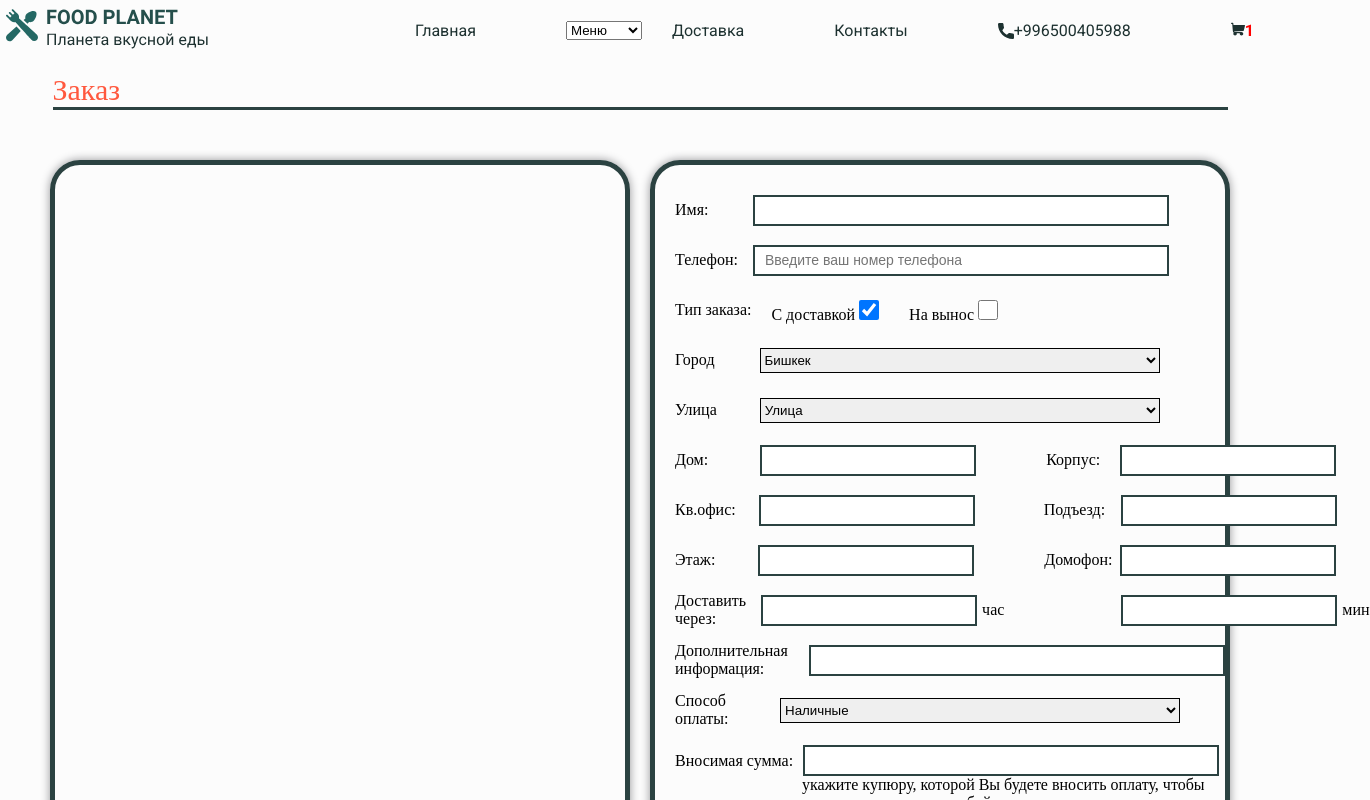
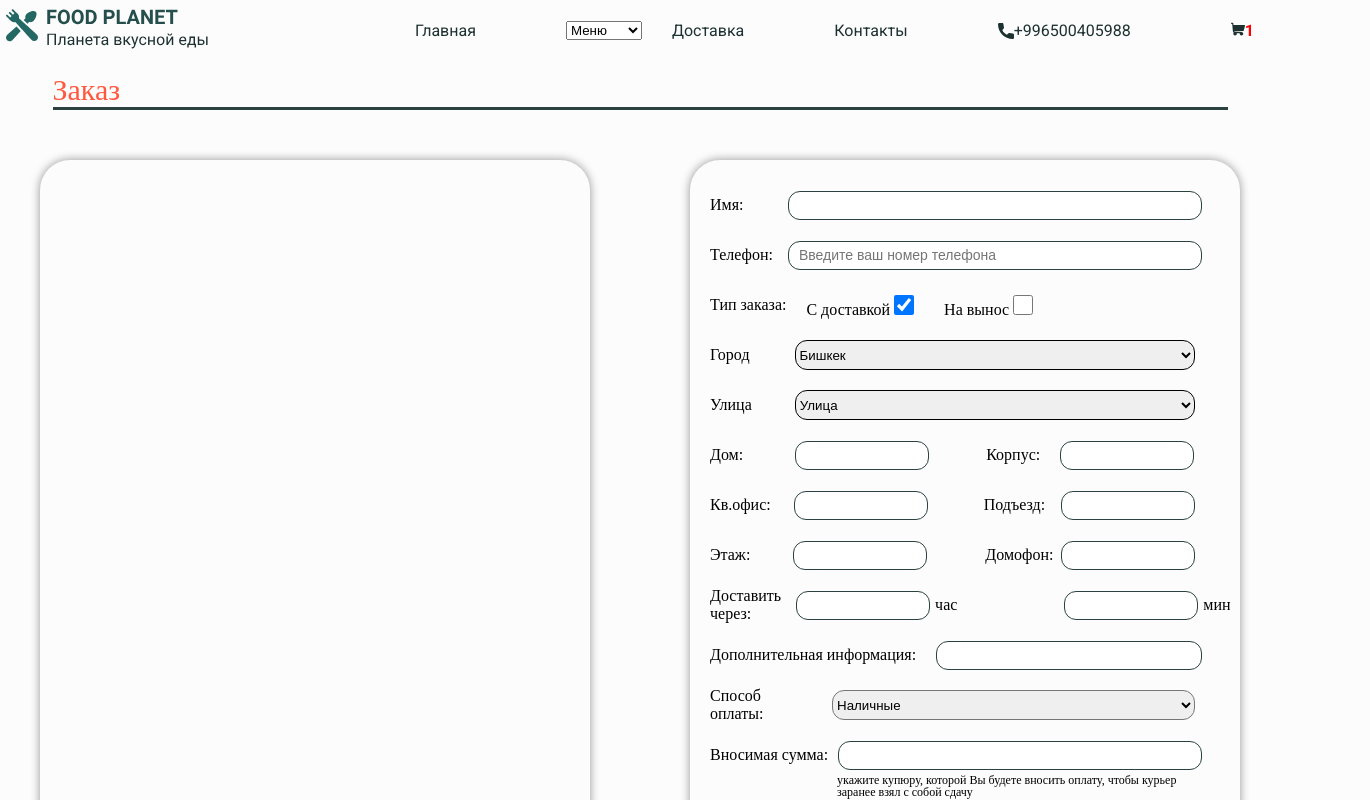
Before and after one commit to AizhanAidarova/Food-Planet, a React (Create React App) app: page /basket in a window 1280 px wide. Shown: the top 800 px of the page, 1370 px wide, since content can reach past the window. Built offline with nearby package versions, Linux system fonts and the light colour scheme.

Commit message:
feat:fixed

```diff
--- a/src/Pages/Basket/Basket.jsx
+++ b/src/Pages/Basket/Basket.jsx
@@ -85,12 +85,12 @@ const Basket = () => {
                     </div>
                     <div className={style.addInfo}>
                         <div className={style.dopInfo}>Дополнительная  информация:</div>
-                        <div> <input type="text" /></div>
+                        <div className={style.inputDopInfo}> <input type="text" /></div>
                     </div>
                     <div className={style.pay}>
                         <div className={style.typePay}>Способ оплаты:</div>
                         <div className={style.city}>
-                            <select className={style.city2}>
+                            <select className={style.city3}>
                                 <option>Наличные</option>
                                 <option>Элсом</option>
                                 <option>OptimaBank</option>
@@ -99,9 +99,7 @@ const Basket = () => {
                             </select>
                         </div>
                     </div>
-                    <div className={style.addInfo}>
-                        <div >Вносимая сумма:<input className={style.total} type="text" /></div>
-                    </div>
+                    <div className={style.addInfo}>Вносимая сумма:<input className={style.total} type="text" /></div>
                     <div className={style.condition}><p>укажите купюру, которой Вы будете вносить оплату, чтобы курьер заранее взял с собой сдачу</p></div>
 
                     <div className={style.rule}>
--- a/src/Pages/Basket/Basket.module.css
+++ b/src/Pages/Basket/Basket.module.css
@@ -21,7 +21,7 @@
 .left{
     width: 550px;
     height: 800px;
-    border: 5px solid #2B4241;
+    margin-right: 100px;
     box-shadow: 0 0 10px rgb(148, 148, 151);
     border-radius:30px;
     padding-left: 20px;
@@ -55,7 +55,6 @@
 
 .right {
     width: 550px;
-    border: 5px solid #2B4241;
     box-shadow: 0 0 10px rgb(148, 148, 151);
     border-radius:30px;
     padding-left: 20px;
@@ -70,9 +69,9 @@ input{
     font-family: 'Sora', sans-serif;
     padding-left: 10px;
     /* border:none; */
-    border: 2px solid #2B4241;
+    border: 1px solid #2B4241;
     background-color:white;
-    /* border-radius:5px; */
+    border-radius:12px;
 }
 
 .first, .second,.typeOrder2, .city1, .street, .address, .house, .korpus, .addInfo, .pay{
@@ -83,17 +82,14 @@ input{
 }
 
 .inputStreet, .korpus{
-    width: 200px;
+    width: 120px;
     margin-left: 30px;
 }
-
-
 
 .checkBox{
     width: 20px;
     height: 20px;
     margin-right: 30px;
-
 }
 
 .lLeft{
@@ -120,52 +116,57 @@ input{
 .city2, .street2{
     border:1px solid black;
     width: 400px;
-    height: 25px;
+    height: 30px;
+    border-radius: 12px;
 }
 
 .inputStreet{
     margin-left: 52px;
-    margin-right: 70px;
+    margin-right: 57px;
 }
 
 .inputKorpus{
     margin-left: 20px;
-    width: 200px;
+    width: 120px;
 }
 
 .inputOffice{
     margin-left: 23px;
-    margin-right: 69px;
-    width: 200px;
+    margin-right: 56px;
+    width: 120px;
 }
 
 .inputPorch{
     margin-left: 16px;
-    width: 200px;
+    width: 120px;
 }
 
 .inputFloor{
     margin-left: 43px;
-    margin-right: 70px;
-    width: 200px;
+    margin-right: 58px;
+    width: 120px;
 }
 
 .inputPhone{
     margin-left: 8px ;
-    width: 200px;
+    width: 120px;
 }
 
 .inputGet{
     margin-left: 15px;
     margin-right: 5px;
-    width: 200px;
+    width: 120px;
 }
 
 .inputTime{
-    margin-left: 117px;
+    margin-left: 107px;
     margin-right: 5px;
-    width: 200px;
+    width: 120px;
 }
+.inputDopInfo input {
+    width: 252px;
+}
+
 .dopInfo{
     margin-right: 20px;
 }
@@ -175,16 +176,20 @@ input{
 }
 .total{
     margin-left:10px;
+    width: 350px;
 }
 
 .condition{
     margin-left: 127px;
-    margin-top: -25px;
-    width: 450px;
+    margin-top: -18px;
+    width: 380px;
+    line-height: 1;
+    font-size: 12px;
 }
 
 .checkBox2{
     margin-right: -180px;
+    height: 20px;
 }
 
 .rule{
@@ -198,5 +203,12 @@ input{
     background-color: #FF583E;
     border-radius: 30px;
     font-size: 14px;
-    justify-content: center;
+    margin-left: 320px;
+    margin-top: 4px;
 }
+
+.city3 {
+    width: 363px;
+    height: 30px;
+    border-radius:12px;
+}
```
